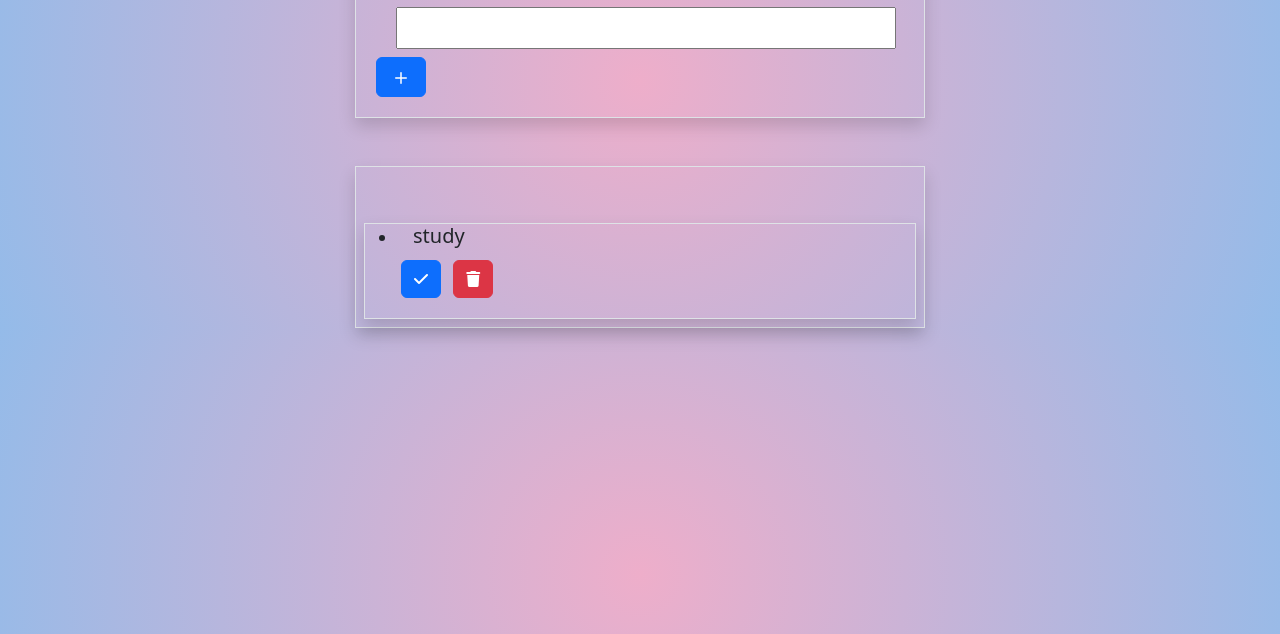
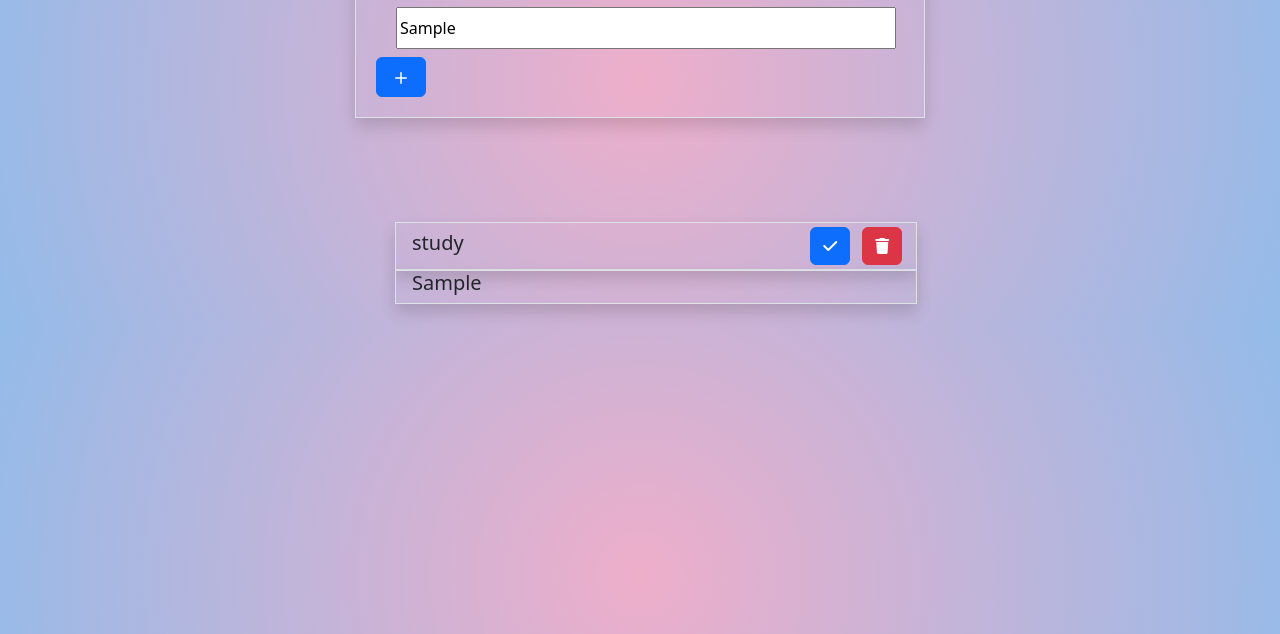
Before and after one commit to SaraKhamisMostafa/ToDo, a plain HTML site: page index.html in a window 1280 px wide. Both pictures are taken after typing "Sample" into the empty fields and a click on the button 401 px from the left and 242 px from the top of the page. Shown: the part 166-800 px from the top of the page. Drawn offline with nearby package versions, Linux system fonts and the light colour scheme.

Commit message:
some changes

```diff
--- a/css/style.css
+++ b/css/style.css
@@ -7,5 +7,5 @@ background: radial-gradient(circle, rgba(238,174,202,1) 0%, rgba(148,187,233,1)
     width: 500px;
 }
 .task-result{
-
+list-style: none;
 }
--- a/index.html
+++ b/index.html
@@ -26,11 +26,11 @@
             </div>
         </div>
         <div class="row mt-5">
-            <div class="col-lg-6 mx-auto mt border shadow p-2">
-             <div class="mt-5 border shadow">
+            <div class="col-lg-6 mx-auto mt p-2">
+             <div class="mt-5">
                 <ul class="task-result">
-                   <li>
-                       <h5 class="ms-3">study</h5>
+                   <li class="border shadow">
+                       <h5 class="ms-3 d-inline-block w-75">study</h5>
                        <button type="submit" class="btn btn-primary m-1">
                            <i class="fa-solid fa-check"></i>
                        </button>
--- a/js/code.js
+++ b/js/code.js
@@ -7,7 +7,21 @@ function addTodo(e){
     e.preventDefault();
     console.log(todoInput.value)
 
-    todoInput.value=''
+    //create li
+    const todoLi = document.createElement("li")
+    todoLi.classList.add("border")
+    todoLi.classList.add("shadow")
+    //create h5
+    const todotitle = document.createElement("h5")
+    todotitle.classList.add("ms-3")
+    todotitle.classList.add("d-inline-block")
+    todotitle.classList.add("w-75")
+    todotitle.innerText = todoInput.value
+    todoLi.appendChild(todotitle)
+
+    todoResult.appendChild(todoLi)
+
+    //todoInput.value=''
 }
 
 
```
